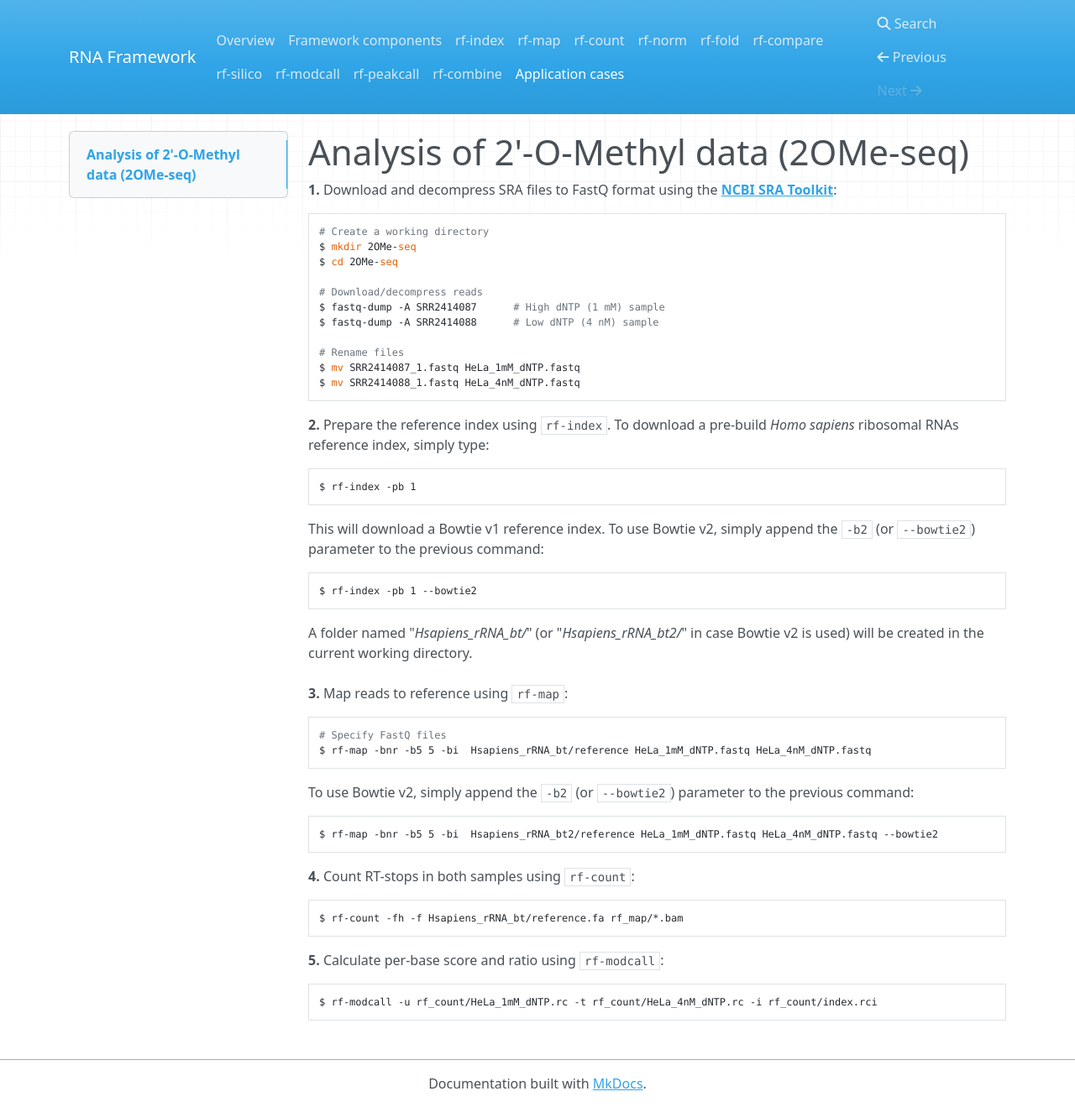
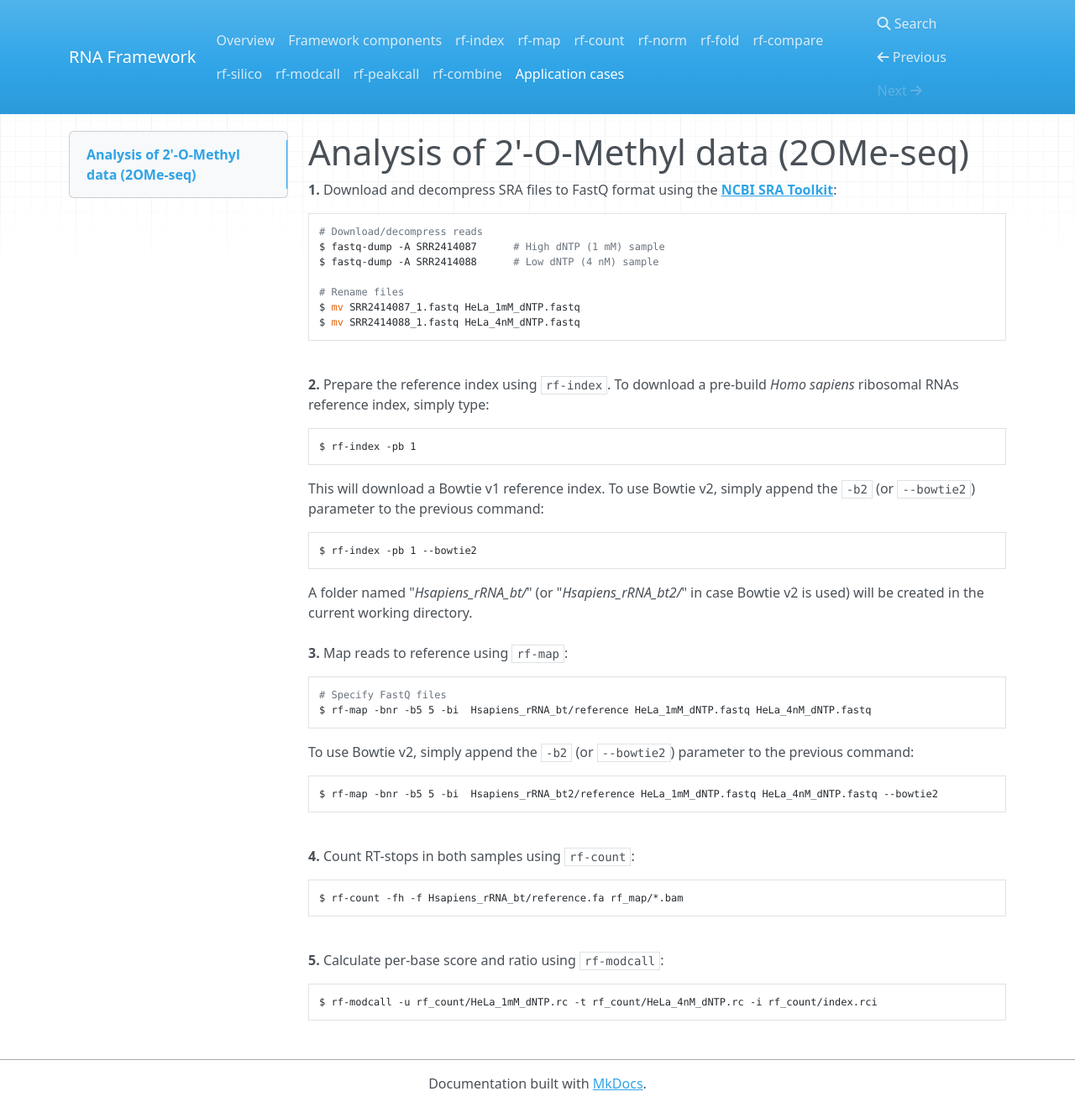
Before and after one commit to dincarnato/RNAFramework, an MkDocs documentation site: the page built from docs/cases.md, in a window 1280 px wide and 1319 px high. Shown: the whole window at 84% size. Built offline with MkDocs 1.6.1, drawn with Linux system fonts in a browser that asks for light colours; nearby versions of some CDN libraries; old or Windows-style settings are respelled for this version of MkDocs.

Commit message:
no message

````diff
--- a/docs/cases.md
+++ b/docs/cases.md
@@ -3,10 +3,6 @@
 __1.__ Download and decompress SRA files to FastQ format using the [__NCBI SRA Toolkit__](https://trace.ncbi.nlm.nih.gov/Traces/sra/sra.cgi?view=software):
 
 ```bash
-# Create a working directory
-$ mkdir 2OMe-seq
-$ cd 2OMe-seq
-
 # Download/decompress reads
 $ fastq-dump -A SRR2414087		# High dNTP (1 mM) sample
 $ fastq-dump -A SRR2414088		# Low dNTP (4 nM) sample
@@ -15,7 +11,7 @@ $ fastq-dump -A SRR2414088		# Low dNTP (4 nM) sample
 $ mv SRR2414087_1.fastq HeLa_1mM_dNTP.fastq
 $ mv SRR2414088_1.fastq HeLa_4nM_dNTP.fastq
 ```
-
+<br/>
 __2.__ Prepare the reference index using ``rf-index``. To download a pre-build *Homo sapiens* ribosomal RNAs reference index, simply type:
 
 ```bash
@@ -41,13 +37,13 @@ To use Bowtie v2, simply append the ``-b2`` (or ``--bowtie2``) parameter to the
 ```bash
 $ rf-map -bnr -b5 5 -bi  Hsapiens_rRNA_bt2/reference HeLa_1mM_dNTP.fastq HeLa_4nM_dNTP.fastq --bowtie2
 ```
-
+<br/>
 __4.__ Count RT-stops in both samples using ``rf-count``:
 
 ```bash
 $ rf-count -fh -f Hsapiens_rRNA_bt/reference.fa rf_map/*.bam
 ```
-
+<br/>
 __5.__ Calculate per-base score and ratio using ``rf-modcall``:
 
 ```bash
````
